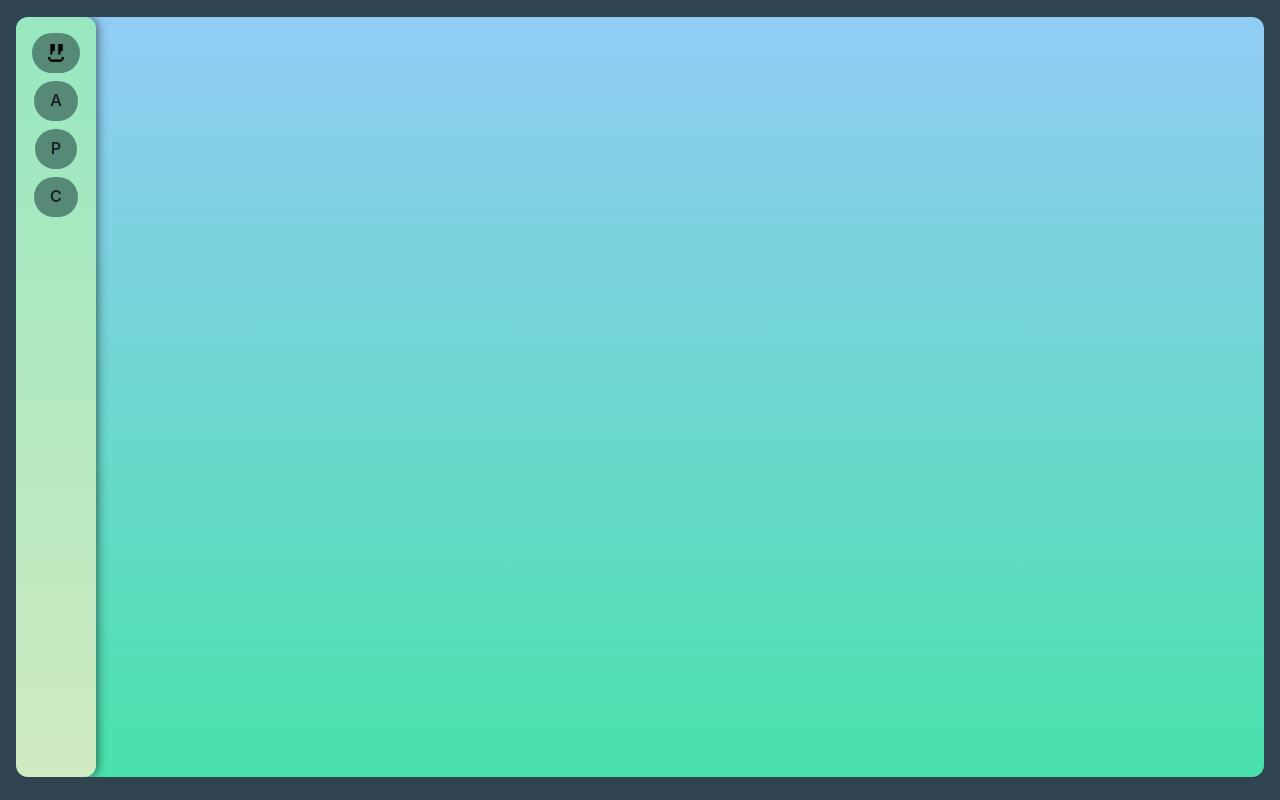
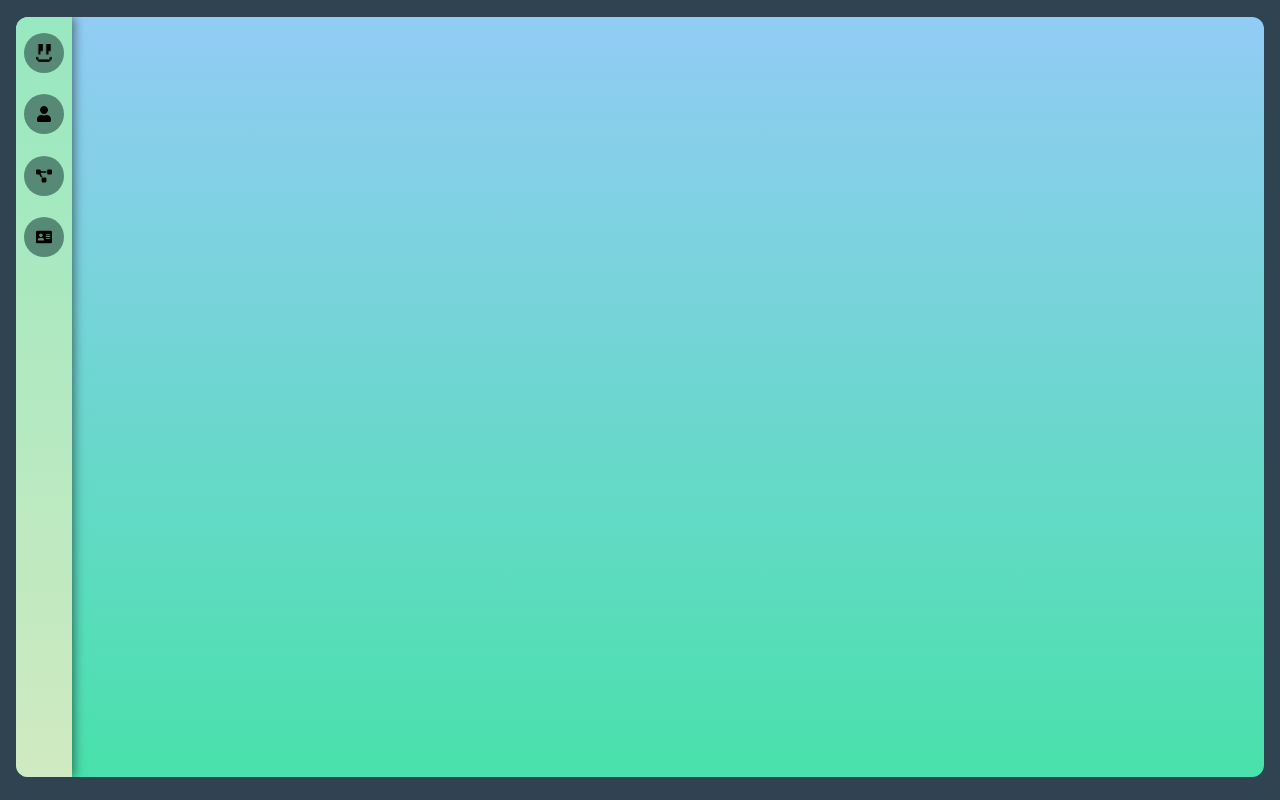
Before and after one commit to H4r0l/newPortfolio, a React (Vite) app: page / in a window 1280 px wide. Built offline with nearby package versions, Linux system fonts and the light colour scheme.

Commit message:
Update: Navbar

```diff
--- a/package.json
+++ b/package.json
@@ -16,6 +16,7 @@
     "framer-motion": "^10.12.4",
     "react": "^18.2.0",
     "react-dom": "^18.2.0",
+    "react-icons": "^4.11.0",
     "react-router": "^6.10.0",
     "react-router-dom": "^6.10.0"
   },
--- a/src/components/Navbar.jsx
+++ b/src/components/Navbar.jsx
@@ -1,7 +1,8 @@
-import { Box, Button, VStack  } from "@chakra-ui/react";
+import { Box, Button, VStack } from "@chakra-ui/react";
 import { motion } from "framer-motion";
 import { Link } from "react-router-dom";
 import Negative from "../assets/Negative.png";
+import { FaUser, FaProjectDiagram, FaAddressCard } from "react-icons/fa";
 
 const Navbar = () => {
   return (
@@ -13,34 +14,72 @@ const Navbar = () => {
     >
       <Box
         bgGradient="linear(to-b, #97E8C0, #D0EAC1)"
-          borderRadius="xl"
-          minH={"95vh"}
-          w={"10vh"}
+        h={"95vh"} // Adjusted height to 95% of the viewport height
+        w={"7vh"}
         boxShadow="2px 0px 10px rgba(0, 0, 0, 0.5)"
-          position="fixed"
-          left="0"
-          top="0"
         zIndex="10"
         overflow="hidden"
+        flexDirection="column" // Arrange items vertically
       >
-          <VStack p={4}>
+        <VStack
+          p={4}
+          h="100%"
+          justifyContent="space-between"
+          flexGrow={1}
+          pb="65vh"
+        >
           <Button
             as={Link}
             to="/"
             bg="#578A76"
             rounded="full"
             textColor={"white"}
+            style={{
+              display: "flex",
+              justifyContent: "center",
+              alignItems: "center",
+            }}
+            p={1}
+            _hover={"blue"}
           >
-              <img src={Negative} alt="" width={"16px"} height={"16px"} />
+            <img
+              src={Negative}
+              alt=""
+              width={"16px"}
+              height={"16px"}
+              style={{ margin: 0 }}
+            />
           </Button>
-            <Button as={Link} to="/about" bg="#578A76" rounded="full">
-              A
+          <Button
+            as={Link}
+            to="/about"
+            bg="#578A76"
+            rounded="full"
+            style={{ borderRadius: "50%" }}
+            p={2}
+          >
+            <FaUser size={16} color="black" />
           </Button>
-            <Button as={Link} to="/projects" bg="#578A76" rounded="full">
-              P
+          <Button
+            as={Link}
+            to="/projects"
+            bg="#578A76"
+            rounded="full"
+            style={{ borderRadius: "50%" }}
+            p={2}
+            alignContent={"center"}
+          >
+            <FaProjectDiagram size={16} color="black" />
           </Button>
-            <Button as={Link} to="/contact" bg="#578A76" rounded="full">
-              C
+          <Button
+            as={Link}
+            to="/contact"
+            bg="#578A76"
+            rounded="full"
+            style={{ borderRadius: "50%" }}
+            p={2}
+          >
+            <FaAddressCard size={16} color="black" />
           </Button>
         </VStack>
       </Box>
```
Also changed, not shown: 1 other file (tests, documents, lock files or other folders). Lines whose indentation alone changed are shown as unchanged.
